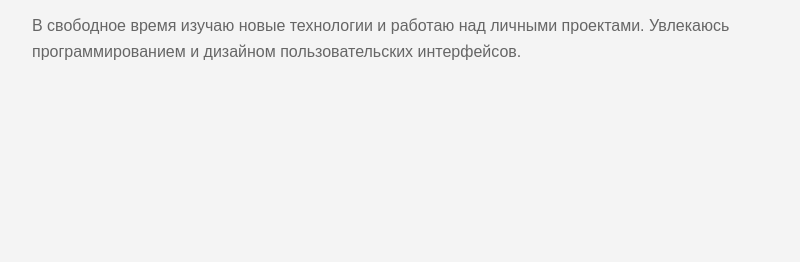
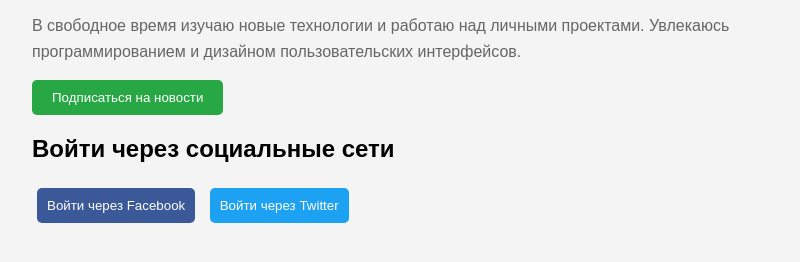
Before and after one commit to keirnad/htmltest, a plain HTML site: page index.html in a window 1280 px wide. Shown: the part 204-466 px from the top of the page, without its empty margins (208-1008 px from the left). Drawn offline with Linux system fonts and the light colour scheme.

Commit message:
Добавлена форма входа через соц. сети

```diff
--- a/index.html
+++ b/index.html
@@ -33,5 +33,17 @@
         над личными проектами. Увлекаюсь программированием
         и дизайном пользовательских интерфейсов.
     </p>
+    <button style="background-color: #28a745; color: white; padding: 10px 20px; border: none; border-radius: 5px; cursor: pointer;">
+        Подписаться на новости
+    </button>
+     <h2>Войти через социальные сети</h2>
+    <div style="margin: 20px 0;">
+        <button style="background-color: #3b5998; color: white; padding: 10px; margin: 5px; border: none; border-radius: 5px; cursor: pointer;">
+            Войти через Facebook
+        </button>
+        <button style="background-color: #1da1f2; color: white; padding: 10px; margin: 5px; border: none; border-radius: 5px; cursor: pointer;">
+            Войти через Twitter
+        </button>
+    </div>
 </body>
 </html>
```
